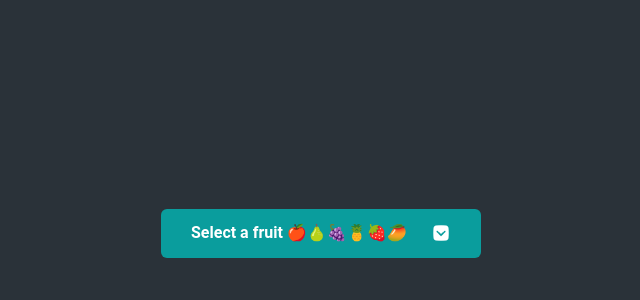
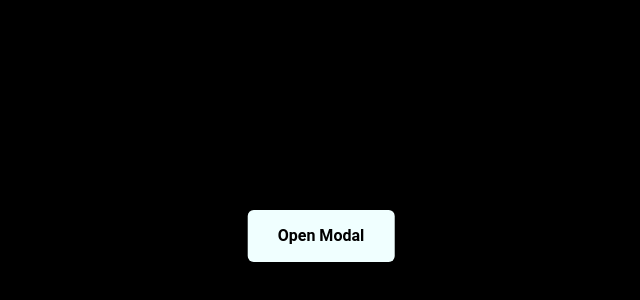
Before and after one commit to webcodeshubham/reactjs2024, a React (Vite) app: page / in a window 1280 px wide. Shown: the part 164-464 px from the top of the page, without its empty margins (319-959 px from the left). Built offline with nearby package versions, Linux system fonts and the light colour scheme.

Commit message:
modal changes & React Toggle Switch Created

```diff
--- a/src/App.jsx
+++ b/src/App.jsx
@@ -1,7 +1,7 @@
 import SCSS from "./App.module.scss";
-import VanillaDropdown from "./components/Dropdown/VanillaDropdown";
+// import VanillaDropdown from "./components/Dropdown/VanillaDropdown";
 // import ReactDropdown from "./components/Dropdown/ReactDropdown";
-// import VanillaModal from "./components/Modal/VanillaModal";
+import VanillaModal from "./components/Modal/VanillaModal";
 // import ReactModal from "./components/Modal/ReactModal";
 // import VanillaToggleSwitch from "./components/ToggleSwitch/VanillaToggleSwitch";
 
@@ -11,9 +11,9 @@ const App = () => {
     <>
       <div className={`${SCSS.appContainer}`}>
         {/* <h1>Hello! Everyone</h1> */}
-        <VanillaDropdown />
+        {/* <VanillaDropdown /> */}
         {/* <ReactDropdown /> */}
-        {/* <VanillaModal /> */}
+        <VanillaModal />
         {/* <ReactModal /> */}
        {/* <VanillaToggleSwitch className={`${SCSS.appContainer}`} /> */}
       </div>
--- a/src/App.module.scss
+++ b/src/App.module.scss
@@ -5,7 +5,7 @@
 }
 
 .appContainer {
-  background: rgb(42, 50, 57);;
+  background: black;
   font-family: "Roboto", sans-serif;
   font-size: 16px;
   line-height: 28px;
--- a/src/components/Modal/ReactModal.jsx
+++ b/src/components/Modal/ReactModal.jsx
@@ -3,11 +3,6 @@ import SCSS from "./ReactModal.module.scss";
 
 const ReactModal = () => {
   const [showModal, setShowModal] = useState(false);
-
-  // const body = document.querySelector("body");
-  // body.addEventListener("click", () => {
-  //   setShowModal(!showModal);
-  // });
 
   useEffect(() => {
     const Overlay = document.querySelector(`.${SCSS.overlayScreen}`);
--- a/src/components/Modal/VanillaModal.module.scss
+++ b/src/components/Modal/VanillaModal.module.scss
@@ -42,6 +42,10 @@
     z-index: 3;
     &.show {
       display: block;
+      animation-name: topToCenter;
+      animation-duration: 0.8s;
+      animation-iteration-count: 1;
+      animation-timing-function: ease-out;
     }
     .modalHeading {
       font-size: 24px;
@@ -71,3 +75,15 @@
     }
   }
 }
+
+
+// animations
+
+@keyframes topToCenter {
+  0% {
+    transform: translate(-50%, -1000%);
+  }
+  100% {
+    transform: translate(-50%, -50%);
+  }
+}
--- a/src/components/ToggleSwitch/VanillaToggleSwitch.jsx
+++ b/src/components/ToggleSwitch/VanillaToggleSwitch.jsx
@@ -17,8 +17,8 @@ const VanillaToggleSwitch = ({ className }) => {
   }
   return (
     <>
-    <div className={`${SCSS.toggleSwitchContainer}`}>
-      <div className={`${SCSS.toggle}`} onClick={toggleOn}></div>
+    <div className={`${SCSS.toggleSwitchContainer}`} onClick={toggleOn}>
+      <div className={`${SCSS.toggle}`} onClick={(e) => {e.stopPropagation();toggleOn()}}></div>
     </div>
     </>
   )
```
Also changed, not shown: src/components/Modal/ReactModal.module.scss (+16 -0 lines), src/components/ToggleSwitch/ReactToggleSwitch.jsx (added), src/components/ToggleSwitch/ReactToggleSwitch.module.scss (added).
